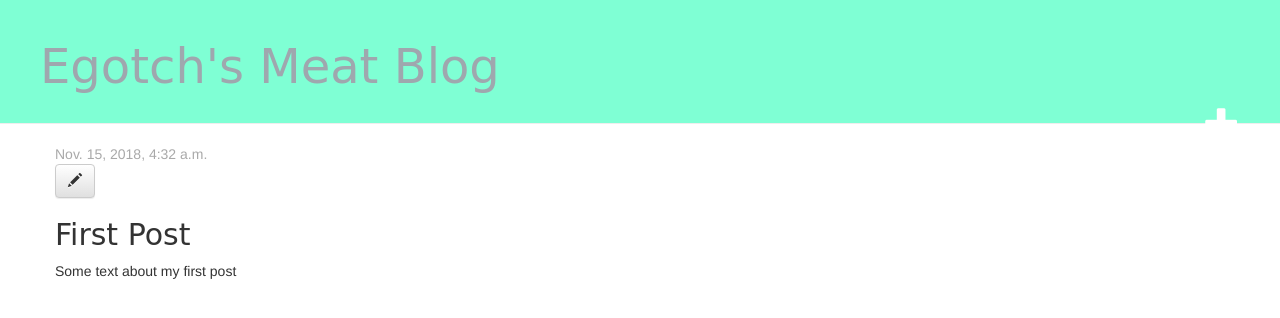
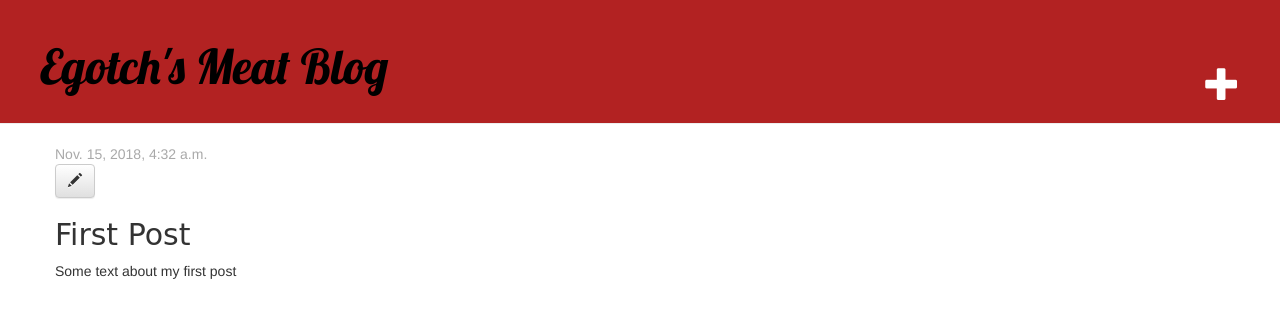
Before and after one commit to egotch/my-first-blog, a Django app: page /post/1 in a window 1280 px wide. Shown: the top 318 px of the page. Run offline with Django 3.2, Linux system fonts and the light colour scheme; a user stored in the database is signed in; data comes from the database, SQL or seed files in the repository; some libraries are stand-ins or nearby versions.

Commit message:
css updates on coloring

```diff
--- a/blog/static/css/blog.css
+++ b/blog/static/css/blog.css
@@ -1,17 +1,18 @@
 h1 a, h2 a {
-    color: lightcoral;
-    font-family: Gabriola, cursive;
+    color: #7c0019;
+    font-family: Alfa Slab One, cursive;
 }
 
 .page-header {
-    background-color: aquamarine;
+    background-color: firebrick;
     margin-top: 0;
     padding: 20px 20px 20px 40px;
 }
 
 .page-header h1, .page-header h1 a, .page-header h1 a:visited, .page-header h1 a:active {
-    color: #9fa7ae;
+    color: #000000;
     font-size: 36pt;
+    font-family: Lobster;
     text-decoration: none;
 }
 
@@ -40,6 +41,7 @@ h1, h2, h3, h4 {
     float: right;
     font-size: 26pt;
     margin-right: 20px;
+    margin-bottom: 20px;
 }
 
 .post {
--- a/templates/blog/base.html
+++ b/templates/blog/base.html
@@ -13,7 +13,7 @@
     <div class="page-header">
         <h1><a href="/">Egotch's Meat Blog</a></h1>
         {% if user.is_authenticated %}
-            <a href="{% url 'post_new' %}" class="top-menu"><span class="glyphicon glyphicon-plus"></span></a>
+            <a href="{% url 'post_new' %}" class="top-menu" style="margin-top: -40px"><span class="glyphicon glyphicon-plus"></span></a>
         {% endif %}
     </div>
     <div class="content container">
```
